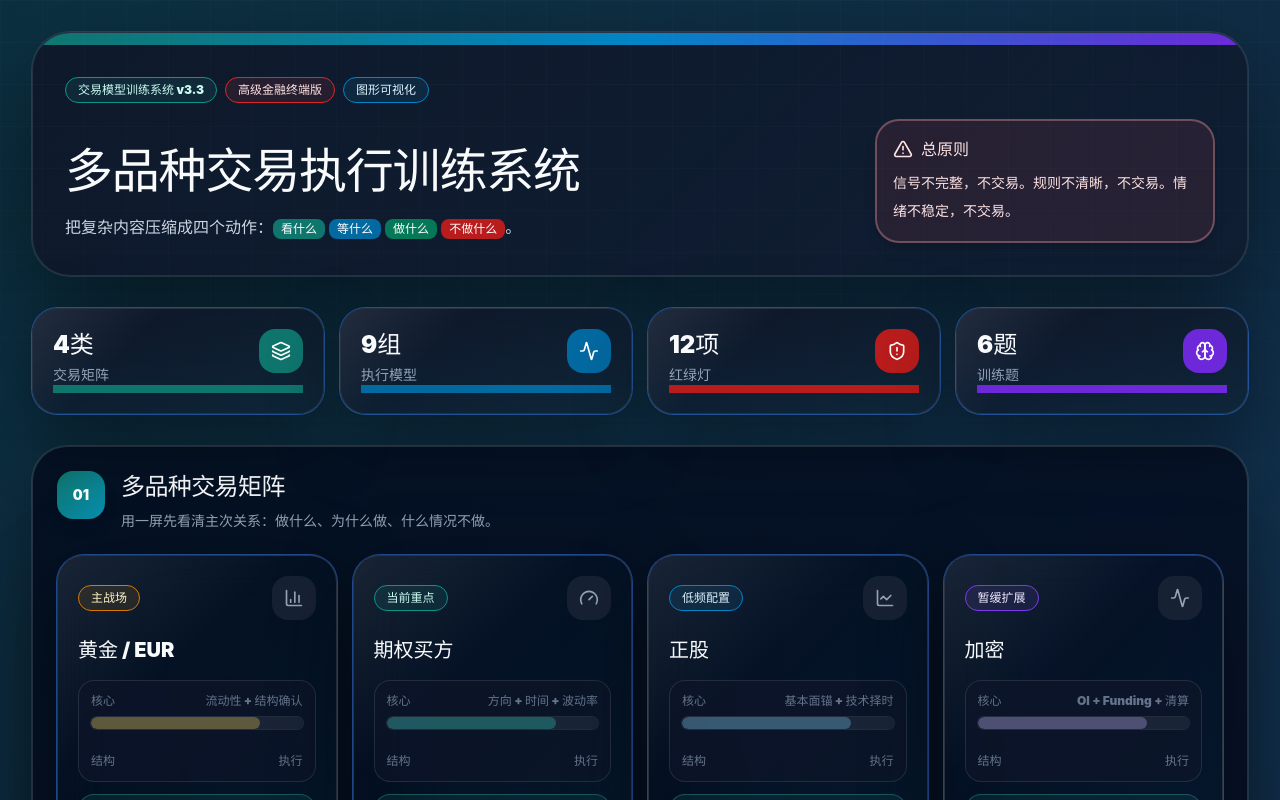
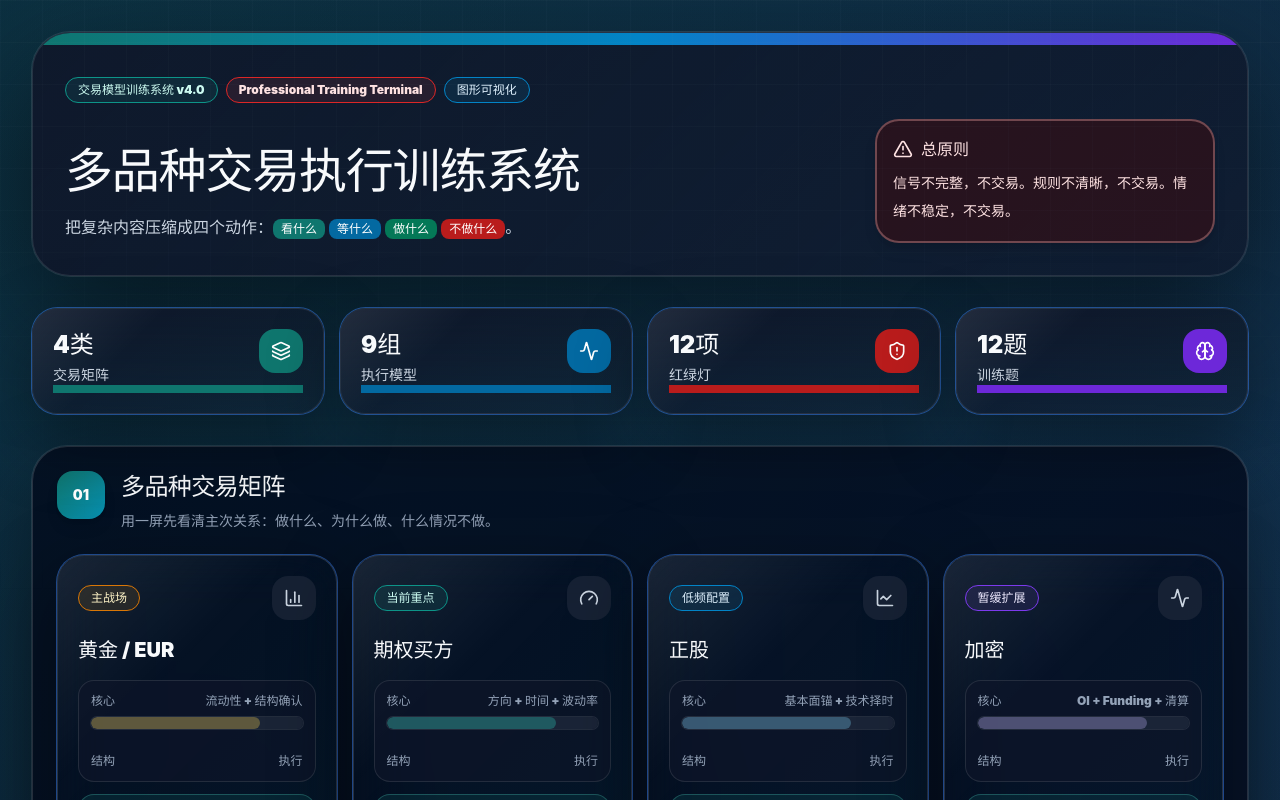
Before and after one commit to TPCapital/ModelTrade-, a React (Vite) app: page / in a window 1280 px wide. Shown: the top 800 px of the page. Built offline with nearby package versions, Linux system fonts and the light colour scheme.

Commit message:
Add files via upload

```diff
--- a/src/App.jsx
+++ b/src/App.jsx
@@ -100,10 +100,10 @@ function SectionHeader({ number, title, desc, tone = "teal" }) {
 function RuleCard({ label, text, tone = "teal", icon: Icon = CheckCircle2 }) {
   const toneMap = {
     teal: "border-teal-300/25 bg-teal-500/10 text-teal-100",
-    red: "border-red-300/35/25 bg-red-500/10 text-red-100",
+    red: "border-red-300/35 bg-red-950/45 text-red-100",
     amber: "border-amber-300/25 bg-amber-500/10 text-amber-100",
     blue: "border-sky-300/25 bg-sky-500/10 text-sky-100",
-    violet: "border-violet-300/35/25 bg-violet-500/10 text-violet-100",
+    violet: "border-violet-300/35 bg-violet-500/10 text-violet-100",
     slate: "border-white/10 bg-slate-900/58 text-slate-100",
     green: "border-emerald-300/25 bg-emerald-500/10 text-emerald-100",
   };
@@ -161,7 +161,7 @@ function VisualMeter({ label, left, right, fill = 50, tone = "teal", note }) {
   const [hovered, setHovered] = useState(false);
   const theme = {
     teal: { base: "bg-teal-500/100", soft: "bg-teal-400/30", dot: "border-teal-300/25 bg-teal-500/100 shadow-[0_0_18px_rgba(13,148,136,0.65)]", glow: "shadow-[0_0_18px_rgba(13,148,136,0.55)]" },
-    red: { base: "bg-red-500/100", soft: "bg-red-400/25", dot: "border-red-300/35/25 bg-red-500/100 shadow-[0_0_18px_rgba(239,68,68,0.65)]", glow: "shadow-[0_0_18px_rgba(239,68,68,0.55)]" },
+    red: { base: "bg-red-500/100", soft: "bg-red-400/25", dot: "border-red-300/35 bg-red-950/450 shadow-[0_0_18px_rgba(239,68,68,0.65)]", glow: "shadow-[0_0_18px_rgba(239,68,68,0.55)]" },
     amber: { base: "bg-amber-500/100", soft: "bg-amber-300/30", dot: "border-amber-100 bg-amber-500/100 shadow-[0_0_18px_rgba(245,158,11,0.65)]", glow: "shadow-[0_0_18px_rgba(245,158,11,0.55)]" },
     blue: { base: "bg-sky-500/100", soft: "bg-sky-300/30", dot: "border-sky-100 bg-sky-500/100 shadow-[0_0_18px_rgba(14,165,233,0.65)]", glow: "shadow-[0_0_18px_rgba(14,165,233,0.55)]" },
     violet: { base: "bg-violet-500/100", soft: "bg-violet-300/30", dot: "border-violet-100 bg-violet-500/100 shadow-[0_0_18px_rgba(139,92,246,0.65)]", glow: "shadow-[0_0_18px_rgba(139,92,246,0.55)]" },
@@ -285,7 +285,7 @@ function RiskBiasMeter({ label, value, tone = "teal" }) {
       soft: "bg-amber-100",
     },
     red: {
-      chip: "border-red-300/35/25 bg-red-500/10 text-red-100",
+      chip: "border-red-300/35 bg-red-950/45 text-red-100",
       bar: "bg-red-600",
       soft: "bg-red-100",
     },
@@ -367,8 +367,8 @@ function DecisionSignalBoard({ title, items, tone = "teal" }) {
     teal: "border-teal-300/25 bg-teal-500/10 text-teal-100",
     amber: "border-amber-300/25 bg-amber-500/10 text-amber-100",
     blue: "border-sky-300/25 bg-sky-500/10 text-sky-100",
-    red: "border-red-300/35/25 bg-red-500/10 text-red-100",
-    violet: "border-violet-300/35/25 bg-violet-500/10 text-violet-100",
+    red: "border-red-300/35 bg-red-950/45 text-red-100",
+    violet: "border-violet-300/35 bg-violet-500/10 text-violet-100",
   };
   return (
     <Card className="rounded-[1.7rem] border-white/15 p-5 shadow-[0_24px_70px_rgba(0,0,0,0.35)]">
@@ -399,7 +399,7 @@ function FlagBackdrop({ type = "uk" }) {
         aria-hidden="true"
         className="flag-backdrop-img absolute bottom-0 right-[-8%] h-full w-[72%] object-cover object-center"
       />
-      <div className="flag-backdrop-wash absolute inset-0 bg-gradient-to-r from-white/74 via-white/56 to-white/12" />
+      <div className="flag-backdrop-wash absolute inset-0 bg-gradient-to-r from-slate-950/88 via-slate-950/58 to-slate-950/12" />
     </div>
   );
 }
@@ -455,7 +455,7 @@ function OptionSignalLightBoard() {
       tone: 'amber',
       text: 'IV偏高、时间一般、方向虽对但空间有限。',
       card: 'border-amber-300/25 bg-amber-500/10',
-      chip: 'border-amber-300/25 bg-amber-500/10 text-amber-800',
+      chip: 'border-amber-300/25 bg-amber-500/10 text-amber-100',
     },
     {
       title: '直接放弃',
@@ -463,8 +463,8 @@ function OptionSignalLightBoard() {
       active: 'red',
       tone: 'red',
       text: '开盘乱流、午盘横磨、反复穿VWAP、无量。',
-      card: 'border-red-300/35/25 bg-red-500/10',
-      chip: 'border-red-300/35/25 bg-red-500/10 text-red-800',
+      card: 'border-red-300/35 bg-red-950/45',
+      chip: 'border-red-300/35 bg-red-950/45 text-red-100',
     },
   ];
   return (
@@ -514,13 +514,13 @@ function KillZoneBoard() {
     {
       title: '禁区',
       text: '亚洲盘中间位默认不追，数据前后不做',
-      cls: 'border-red-300/35/25 bg-red-500/10',
+      cls: 'border-red-300/35 bg-red-950/45',
       icon: Ban,
       iconCls: 'text-red-100',
     },
   ];
   return (
-    <div className="rounded-[1.6rem] border-2 border-red-300/35 bg-red-500/10 p-4 shadow-md">
+    <div className="rounded-[1.6rem] border-2 border-red-300/35 bg-red-950/45 p-4 shadow-md">
       <div className="mb-3 flex flex-wrap items-center gap-2"><KeyWord tone="red">Kill Zone</KeyWord><span className="text-sm font-black text-red-100">时间过滤优先于普通信号</span></div>
       <div className="grid gap-3 md:grid-cols-3">
         {items.map((item) => {
@@ -556,7 +556,7 @@ function MacroRadarBoard() {
           const toneClass = {
             green: "border-emerald-300/25 bg-emerald-500/10 hover:border-emerald-300",
             amber: "border-amber-300/25 bg-amber-500/10 hover:border-amber-300",
-            red: "border-rose-200 bg-rose-50 hover:border-rose-300",
+            red: "border-red-300/35 bg-red-950/55 hover:border-red-300/60",
           }[m.tone] || "border-white/10 bg-slate-900/58 hover:border-white/15";
           return (
             <motion.button
@@ -788,14 +788,19 @@ const checklist = [
 ];
 
 const questions = [
-  { q: "价格到VWAP就买Put，对吗？", options: ["对，VWAP就是压力", "不对，VWAP是观察区", "只要跌过就买", "加仓更稳"], a: 1, exp: "VWAP不是开仓点。必须等反抽失败或收回确认。" },
-  { q: "黄金来到单一POC，可以直接开仓吗？", options: ["可以", "不可以，等POC集中区+结构确认", "满仓", "只看均线"], a: 1, exp: "单一POC不是按钮。要看集中区、共振和确认。" },
-  { q: "EUR均线缠绕、ADX低，还能做趋势回踩吗？", options: ["能", "不能，趋势强度不足", "只看MACD", "追突破"], a: 1, exp: "趋势系统必须先有趋势环境。" },
-  { q: "IVR > 60 时，买方期权最怕什么？", options: ["买太便宜", "IV Crush和买贵", "成交太多", "Delta太高"], a: 1, exp: "IV高位时，方向对也可能被波动率回落杀掉利润。" },
-  { q: "正股是否只靠K线入场？", options: ["是", "不是，先有基本面锚定", "只看PE", "只看消息"], a: 1, exp: "正股是低频配置系统，基本面锚定优先。" },
-  { q: "日内期权亏损到-25%，正确动作是什么？", options: ["再等到-30%", "硬止损离场", "加仓摊平", "换合约继续赌"], a: 1, exp: "-20%是警戒，-25%是硬止损，不给情绪留空间。" },
+  { category: "期权", q: "价格到VWAP就买Put，对吗？", options: ["对，VWAP就是压力", "不对，VWAP是观察区", "只要跌过就买", "加仓更稳"], a: 1, exp: "VWAP不是开仓点。必须等反抽失败或收回确认。" },
+  { category: "黄金", q: "黄金来到单一POC，可以直接开仓吗？", options: ["可以", "不可以，等POC集中区+结构确认", "满仓", "只看均线"], a: 1, exp: "单一POC不是按钮。要看集中区、共振和确认。" },
+  { category: "EUR", q: "EUR均线缠绕、ADX低，还能做趋势回踩吗？", options: ["能", "不能，趋势强度不足", "只看MACD", "追突破"], a: 1, exp: "趋势系统必须先有趋势环境。" },
+  { category: "期权", q: "IVR > 60 时，买方期权最怕什么？", options: ["买太便宜", "IV Crush和买贵", "成交太多", "Delta太高"], a: 1, exp: "IV高位时，方向对也可能被波动率回落杀掉利润。" },
+  { category: "正股", q: "正股是否只靠K线入场？", options: ["是", "不是，先有基本面锚定", "只看PE", "只看消息"], a: 1, exp: "正股是低频配置系统，基本面锚定优先。" },
+  { category: "风控", q: "日内期权亏损到-25%，正确动作是什么？", options: ["再等到-30%", "硬止损离场", "加仓摊平", "换合约继续赌"], a: 1, exp: "-20%是警戒，-25%是硬止损，不给情绪留空间。" },
+  { category: "A+模型", q: "价格扫前低，长下影收回，回到FVG，下一根阳线确认。是否允许进场？", options: ["允许，属于A1模型", "不允许，因为扫了前低", "必须反手做空", "只看MACD决定"], a: 0, exp: "这是扫流动性 → 收回 → 确认的A1模型，但仍要小仓和结构止损。" },
+  { category: "垃圾单", q: "价格位于POC中间，没有Sweep，没有FVG，没有确认K线，但你想做多。应该？", options: ["轻仓试一下", "禁止，属于垃圾单", "加仓降低成本", "等亏损后对冲"], a: 1, exp: "中间位 + 无触发 = 低质量交易。系统的价值在于过滤掉这种单子。" },
+  { category: "纪律", q: "今天没有A+机会，最正确的动作是？", options: ["找B级机会", "降低标准做一笔", "不交易", "看1分钟图找机会"], a: 2, exp: "没有机会也是机会。弱水三千，只取一瓢。" },
+  { category: "VIX", q: "VIX=15但正在快速上行，大盘冲高回落。期权买方应该？", options: ["无脑Call", "缩仓或等待，防止低位转弱", "满仓Put", "忽略VIX"], a: 1, exp: "VIX绝对值低不等于安全，低位上行反而要警惕风险切换。" },
+  { category: "Kill Zone", q: "亚洲盘中间位，没有扫高低点，黄金出现一根小阳线。是否做多？", options: ["可以", "禁止，中间位低质量", "追多", "开双向对冲"], a: 1, exp: "时间、位置、触发都不完整。亚洲盘中间位默认不追。" },
+  { category: "期权估算", q: "SPX预计上涨10点，ATM Call Delta≈0.55，1张合约理论增值大约？", options: ["约55美元", "约550美元", "约5.5美元", "无法估算方向"], a: 1, exp: "10点 × 0.55 × 100 = 约550美元。实际还会受IV、Gamma、Theta和价差影响。" },
 ];
-
 function OptionPriceCalculator() {
   const [mode, setMode] = useState("call");
   const [currentStock, setCurrentStock] = useState("520");
@@ -815,7 +820,7 @@ function OptionPriceCalculator() {
   const pnl = (projectedOption - option) * 100 * contractCount;
   const pnlPct = option > 0 ? ((projectedOption - option) / option) * 100 : 0;
   const inputClass =
-    "w-full rounded-2xl border border-white/15 bg-slate-950/74 px-4 py-3 text-base font-black text-slate-50 shadow-inner outline-none transition focus:border-teal-300/45 focus:ring-4 focus:ring-teal-400/20";
+    "terminal-input w-full rounded-2xl border border-white/15 bg-slate-950/90 px-4 py-3 text-base font-black text-slate-50 shadow-inner outline-none transition focus:border-teal-300/45 focus:ring-4 focus:ring-teal-400/20";
 
   return (
     <Card className="flex h-full flex-col overflow-hidden rounded-[2rem] border-2 border-teal-300/45 shadow-xl shadow-teal-950/20">
@@ -834,8 +839,8 @@ function OptionPriceCalculator() {
           <label className="space-y-2"><span className="text-xs font-black uppercase tracking-wider text-slate-500">张数</span><input className={inputClass} value={contracts} onChange={(e) => setContracts(e.target.value)} inputMode="numeric" /></label>
         </div>
         <div className="grid gap-3">
-          <div className="rounded-2xl border border-white/15 bg-slate-900/58 p-4"><div className="text-xs font-black text-slate-500">估算期权价</div><div className="mt-1 text-3xl font-black text-teal-800">{isValid ? projectedOption.toFixed(2) : "--"}</div></div>
-          <div className={cn("rounded-2xl border p-4", pnl >= 0 ? "border-teal-300 bg-teal-500/10" : "border-red-300/35 bg-red-500/10")}><div className="text-xs font-black text-slate-500">估算盈亏</div><div className={cn("mt-1 text-2xl font-black", pnl >= 0 ? "text-teal-800" : "text-red-800")}>{isValid ? `${pnl >= 0 ? "+" : ""}${pnl.toFixed(0)} 美元` : "--"}</div><div className="text-sm font-bold text-slate-400">{isValid ? `${pnlPct >= 0 ? "+" : ""}${pnlPct.toFixed(1)}%` : "--"}</div></div>
+          <div className="rounded-2xl border border-white/15 bg-slate-900/58 p-4"><div className="text-xs font-black text-slate-500">估算期权价</div><div className="mt-1 text-3xl font-black text-teal-100">{isValid ? projectedOption.toFixed(2) : "--"}</div></div>
+          <div className={cn("rounded-2xl border p-4", pnl >= 0 ? "border-teal-300 bg-teal-500/10" : "border-red-300/35 bg-red-950/45")}><div className="text-xs font-black text-slate-500">估算盈亏</div><div className={cn("mt-1 text-2xl font-black", pnl >= 0 ? "text-teal-100" : "text-red-100")}>{isValid ? `${pnl >= 0 ? "+" : ""}${pnl.toFixed(0)} 美元` : "--"}</div><div className="text-sm font-bold text-slate-400">{isValid ? `${pnlPct >= 0 ? "+" : ""}${pnlPct.toFixed(1)}%` : "--"}</div></div>
           <div className="rounded-2xl border border-amber-300 bg-amber-500/10 p-3 text-sm font-bold leading-6 text-amber-100">不包含 IV、Theta、Gamma 和价差。0DTE 误差更大。</div>
         </div>
       </div>
@@ -937,7 +942,7 @@ function OptionSystem() {
               <div className="mt-2 text-sm font-black text-slate-50">等待确认</div>
               <div className="mt-2 text-sm font-bold leading-6 text-slate-400">Call 看收回，Put 看失败；再看 9EMA 与量能。</div>
             </motion.div>
-            <motion.div whileHover={{ y: -2 }} className="rounded-2xl border border-red-300/35/25 bg-red-500/10 p-4">
+            <motion.div whileHover={{ y: -2 }} className="rounded-2xl border border-red-300/35 bg-red-950/45 p-4">
               <div className="text-xs font-black uppercase tracking-wider text-red-700">Step 3</div>
               <div className="mt-2 text-sm font-black text-slate-50">执行 / 放弃</div>
               <div className="mt-2 text-sm font-bold leading-6 text-slate-400">确认成立再进；反复穿越、无量横盘直接放弃。</div>
@@ -971,7 +976,7 @@ function OptionSystem() {
         </div>
       </div>
       <div className="mt-5 grid items-stretch gap-5 xl:grid-cols-[1fr_1fr]">
-        <Card className="flex h-full flex-col rounded-[1.8rem] border-red-300/35 bg-red-500/10 p-5 shadow-[0_20px_55px_rgba(239,68,68,0.16)]">
+        <Card className="flex h-full flex-col rounded-[1.8rem] border-red-300/35 bg-red-950/45 p-5 shadow-[0_20px_55px_rgba(239,68,68,0.16)]">
           <div className="flex items-center justify-between gap-3">
             <h3 className="text-xl font-black text-red-100">期权买方四大杀手</h3>
             <AlertTriangle className="h-5 w-5 text-red-700" />
@@ -986,14 +991,14 @@ function OptionSystem() {
               <motion.div
                 key={tag}
                 whileHover={{ y: -6, scale: 1.015 }}
-                className="group rounded-[1.5rem] border border-red-300/35/25 bg-slate-950/74 p-5 transition-all duration-300 hover:border-red-300/35 hover:shadow-[0_24px_60px_rgba(127,29,29,0.18)]"
+                className="group rounded-[1.5rem] border border-red-300/35 bg-slate-950/74 p-5 transition-all duration-300 hover:border-red-300/35 hover:shadow-[0_24px_60px_rgba(127,29,29,0.18)]"
               >
-                <div className="mb-3 flex items-center justify-between gap-3 text-red-800">
+                <div className="mb-3 flex items-center justify-between gap-3 text-red-100">
                   <div className="flex items-center gap-2"><AlertTriangle className="h-5 w-5 transition-transform duration-300 group-hover:scale-110" /><span className="text-sm font-black uppercase tracking-[0.16em]">{tag}</span></div>
                   <div className="h-2 w-14 rounded-full bg-red-100"><div className="h-2 w-8 rounded-full bg-red-700 transition-all duration-300 group-hover:w-14" /></div>
                 </div>
                 <div className="text-2xl font-black leading-10 text-red-100">{a}</div>
-                <div className="mt-1 text-lg font-black leading-8 text-red-800/90">{b}</div>
+                <div className="mt-1 text-lg font-black leading-8 text-red-100/90">{b}</div>
               </motion.div>
             ))}
           </div>
@@ -1014,9 +1019,9 @@ function ExpansionSystem() {
           <Badge tone="violet">加密暂缓</Badge>
           <h3 className="mt-3 text-lg font-black text-slate-50">加密合约 / 期权</h3>
           <div className="mt-4 grid gap-3 md:grid-cols-3">
-            <div className="rounded-2xl border border-violet-300/35/25 bg-slate-950/74 p-4"><div className="text-xs font-black text-violet-700">看</div><div className="mt-2 text-sm font-black text-slate-50">OI / Funding / 清算</div></div>
+            <div className="rounded-2xl border border-violet-300/35 bg-slate-950/74 p-4"><div className="text-xs font-black text-violet-700">看</div><div className="mt-2 text-sm font-black text-slate-50">OI / Funding / 清算</div></div>
             <div className="rounded-2xl border border-teal-300/25 bg-slate-950/74 p-4"><div className="text-xs font-black text-teal-700">等</div><div className="mt-2 text-sm font-black text-slate-50">15-45 分钟，5M/15M 确认</div></div>
-            <div className="rounded-2xl border border-red-300/35/25 bg-slate-950/74 p-4"><div className="text-xs font-black text-red-700">禁</div><div className="mt-2 text-sm font-black text-slate-50">1M 追反转 / 高杠杆</div></div>
+            <div className="rounded-2xl border border-red-300/35 bg-slate-950/74 p-4"><div className="text-xs font-black text-red-700">禁</div><div className="mt-2 text-sm font-black text-slate-50">1M 追反转 / 高杠杆</div></div>
           </div>
         </Card>
       </div>
@@ -1056,12 +1061,12 @@ function MacroAndModels() {
               <h3 className="text-xl font-black text-slate-50">高胜率模型库</h3>
               <p className="mt-1 text-sm font-bold text-slate-400">每张卡只回答：场景、触发、放弃。</p>
             </div>
-            <div className="rounded-2xl border border-red-300/35 bg-red-500/10 px-4 py-2 text-sm font-black text-red-100">没有触发 = 不交易</div>
+            <div className="rounded-2xl border border-red-300/35 bg-red-950/45 px-4 py-2 text-sm font-black text-red-100">没有触发 = 不交易</div>
           </div>
           <div className="mb-4 grid gap-3 md:grid-cols-3">
             <div className="rounded-2xl border border-white/10 bg-slate-900/58 p-3"><div className="text-xs font-black text-slate-500">读卡顺序</div><div className="mt-2 text-sm font-black text-slate-50">先看场景，再看触发，最后看放弃。</div></div>
             <div className="rounded-2xl border border-teal-300/25 bg-teal-500/10 p-3"><div className="text-xs font-black text-teal-700">触发标准</div><div className="mt-2 text-sm font-black text-slate-50">出现确认才做，不做预判单。</div></div>
-            <div className="rounded-2xl border border-red-300/35/25 bg-red-500/10 p-3"><div className="text-xs font-black text-red-700">执行底线</div><div className="mt-2 text-sm font-black text-slate-50">没有空间 / 无量 / 新闻刚出，一律放弃。</div></div>
+            <div className="rounded-2xl border border-red-300/35 bg-red-950/45 p-3"><div className="text-xs font-black text-red-700">执行底线</div><div className="mt-2 text-sm font-black text-slate-50">没有空间 / 无量 / 新闻刚出，一律放弃。</div></div>
           </div>
           <div className="grid gap-4 xl:grid-cols-2">{highWinModels.map((m) => <FlowCard key={m.title} {...m} />)}</div>
         </Card>
@@ -1075,7 +1080,7 @@ function TrafficLightChecklist() {
   const all = checked.length === checklist.length;
   const toggle = (i) => setChecked((prev) => (prev.includes(i) ? prev.filter((x) => x !== i) : [...prev, i]));
   return (
-    <Card className={cn("rounded-[2rem] border-2 p-5 shadow-xl", all ? "border-teal-300/45 bg-teal-500/10" : "border-red-300/35 bg-red-500/10")}>
+    <Card className={cn("rounded-[2rem] border-2 p-5 shadow-xl", all ? "border-teal-300/45 bg-teal-500/10" : "border-red-300/35 bg-red-950/45")}>
       <div className="flex flex-col gap-3 md:flex-row md:items-center md:justify-between">
         <div>
           <h3 className="text-xl font-black text-slate-50">开单前红绿灯</h3>
@@ -1103,8 +1108,8 @@ function TrainingQuiz() {
   }
   return (
     <Card className="rounded-[2rem] border-white/15 p-5 shadow-xl">
-      <div className="flex flex-col gap-3 md:flex-row md:items-center md:justify-between"><div><h3 className="text-xl font-black text-slate-50">强化答题</h3><p className="mt-1 text-sm font-bold text-slate-400">训练“能不能做”，不是预测涨跌。</p></div><Button onClick={next} variant="ghost"><RefreshCcw className="mr-2 h-4 w-4" />换一题</Button></div>
-      <div className="mt-5 rounded-2xl border border-white/10 bg-slate-900/58 p-5"><h4 className="text-lg font-black leading-8 text-slate-50">{q.q}</h4><div className="mt-4 grid gap-3 md:grid-cols-2">{q.options.map((op, i) => {
+      <div className="flex flex-col gap-3 md:flex-row md:items-center md:justify-between"><div><h3 className="text-xl font-black text-slate-50">每日交易判断题</h3><p className="mt-1 text-sm font-bold text-slate-400">训练“能不能做”，不是预测涨跌。</p></div><div className="flex items-center gap-2"><Badge tone="violet">{idx + 1}/{questions.length}</Badge><Button onClick={next} variant="ghost"><RefreshCcw className="mr-2 h-4 w-4" />换一题</Button></div></div>
+      <div className="mt-5 rounded-2xl border border-white/10 bg-slate-900/58 p-5"><div className="mb-3"><Badge tone="blue">{q.category}</Badge></div><h4 className="text-lg font-black leading-8 text-slate-50">{q.q}</h4><div className="mt-4 grid gap-3 md:grid-cols-2">{q.options.map((op, i) => {
         const chosen = answer === i;
         const correct = answer !== null && i === q.a;
         const wrong = chosen && i !== q.a;
@@ -1119,7 +1124,7 @@ function DisciplineSystem() {
     <section className="mb-8 rounded-[2.2rem] border border-white/15 bg-slate-950/70 p-5 shadow-[0_28px_85px_rgba(0,0,0,0.42)] ring-1 ring-white/10 md:p-6">
       <SectionHeader number="06" title="执行纪律与训练闸门" desc="把复杂判断前置成图形化自检：红绿灯、熔断和训练题。" tone="red" />
       <div className="grid gap-5 xl:grid-cols-[1.05fr_0.95fr]"><TrafficLightChecklist /><TrainingQuiz /></div>
-      <Card className="mt-5 rounded-[1.8rem] border-red-300/35 bg-red-500/10 p-5 shadow-lg shadow-red-950/20">
+      <Card className="mt-5 rounded-[1.8rem] border-red-300/35 bg-red-950/45 p-5 shadow-lg shadow-red-950/20">
         <h3 className="text-xl font-black text-red-100">账户生存法则</h3>
         <div className="mt-4 grid gap-3 md:grid-cols-4">
           <RuleCard label="次数" text="每日最多3笔" tone="red" />
@@ -1149,7 +1154,7 @@ export default function TradingModelTrainingSystem() {
         <motion.header initial={{ opacity: 0, y: 18 }} animate={{ opacity: 1, y: 0 }} className="mb-8 overflow-hidden rounded-[2.4rem] border border-white/10 bg-[linear-gradient(135deg,rgba(15,23,42,0.92),rgba(15,23,42,0.72))] shadow-[0_40px_120px_rgba(0,0,0,0.55)] ring-1 ring-white/10">
           <div className="h-3 bg-gradient-to-r from-teal-700 via-sky-600 to-violet-700" />
           <div className="p-6 md:p-8">
-            <div className="mb-4 flex flex-wrap gap-2"><Badge tone="teal">交易模型训练系统 v3.3</Badge><Badge tone="red">高级金融终端版</Badge><Badge tone="blue">图形可视化</Badge></div>
+            <div className="mb-4 flex flex-wrap gap-2"><Badge tone="teal">交易模型训练系统 v4.0</Badge><Badge tone="red">Professional Training Terminal</Badge><Badge tone="blue">图形可视化</Badge></div>
             <div className="grid gap-6 lg:grid-cols-[1fr_340px] lg:items-end">
               <div>
                 <h1 className="text-3xl font-black tracking-tight text-slate-50 md:text-5xl">多品种交易执行训练系统</h1>
@@ -1157,7 +1162,7 @@ export default function TradingModelTrainingSystem() {
                   把复杂内容压缩成四个动作：<KeyWord>看什么</KeyWord> <KeyWord tone="blue">等什么</KeyWord> <KeyWord tone="green">做什么</KeyWord> <KeyWord tone="red">不做什么</KeyWord>。
                 </p>
               </div>
-              <div className="rounded-[1.5rem] border-2 border-red-300/35 bg-red-500/10 p-4 shadow-lg">
+              <div className="rounded-[1.5rem] border-2 border-red-300/35 bg-red-950/45 p-4 shadow-lg">
                 <div className="flex items-center gap-2 text-red-100"><AlertTriangle className="h-5 w-5" /><span className="font-black">总原则</span></div>
                 <p className="mt-2 text-sm font-bold leading-7 text-red-100">信号不完整，不交易。规则不清晰，不交易。情绪不稳定，不交易。</p>
               </div>
--- a/src/index.css
+++ b/src/index.css
@@ -118,3 +118,26 @@ section:hover, header:hover {
   background: linear-gradient(90deg, rgba(15,23,42,0.84), rgba(15,23,42,0.52), rgba(15,23,42,0.08)) !important;
 }
 ::selection { background: rgba(20, 184, 166, 0.32); color: #ecfeff; }
+
+/* v4.0 readability and terminal input hardening */
+.terminal-input,
+.terminal-input:focus {
+  color: #f8fafc !important;
+  background: rgba(2, 6, 23, 0.92) !important;
+  border-color: rgba(148, 163, 184, 0.22) !important;
+  caret-color: #67e8f9;
+}
+.terminal-input::placeholder { color: rgba(226, 232, 240, 0.48) !important; }
+.terminal-input option {
+  color: #f8fafc;
+  background: #020617;
+}
+.premium-card .text-slate-500 { color: #94a3b8; }
+.premium-card .text-slate-400 { color: #cbd5e1; }
+.premium-card .text-slate-300 { color: #e2e8f0; }
+.premium-card .text-teal-700,
+.premium-card .text-red-700,
+.premium-card .text-amber-700,
+.premium-card .text-sky-700,
+.premium-card .text-violet-700 { color: #f8fafc; }
+button .text-slate-500 { color: #94a3b8; }
```
Also changed, not shown: 3 other files (tests, documents, lock files or other folders).
